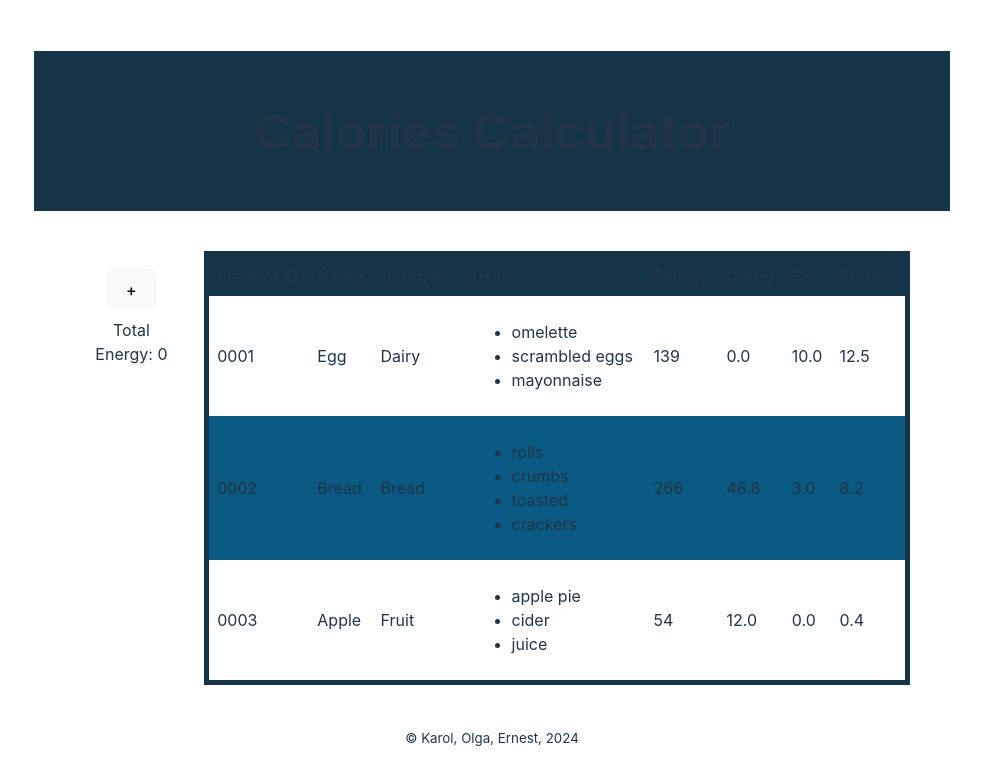
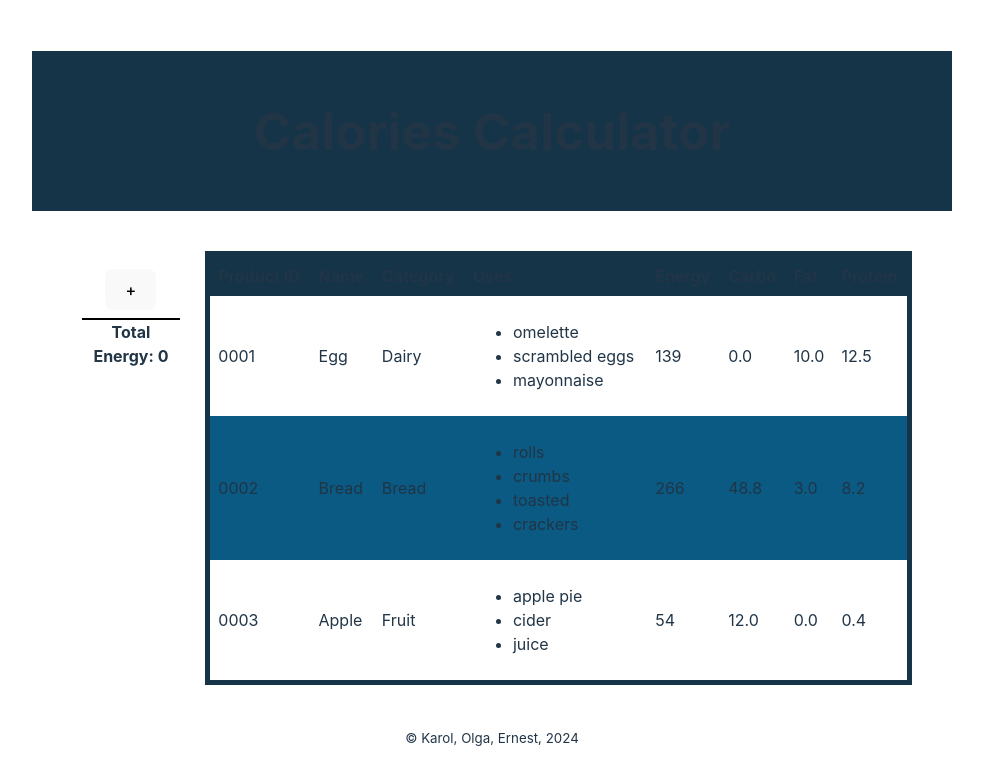
Before and after one commit to githubkarol/calories-app-frontend, a React (Vite) app: page / in a window 1280 px wide. Shown: the top 784 px of the page, without its empty margins (148-1131 px from the left). Built offline with nearby package versions, Linux system fonts and the light colour scheme.

Commit message:
added line and bold for total

```diff
--- a/src/UI/SelectList.css
+++ b/src/UI/SelectList.css
@@ -6,3 +6,8 @@
 .btn-add {
     margin: 8px;
 }
+
+.total-calc {
+    font-weight: bold;
+    border-top: 2px solid black
+}
--- a/src/UI/SelectList.jsx
+++ b/src/UI/SelectList.jsx
@@ -59,7 +59,7 @@ const SelectList = ({ products }) => {
                 </div>
             ))}
             <button className="btn-add" onClick={handleAddSelect}>+</button>
-            <div>Total Energy: {totalEnergy}</div>
+            <div className="total-calc">Total Energy: {totalEnergy}</div>
         </div>
     );
 };
```
